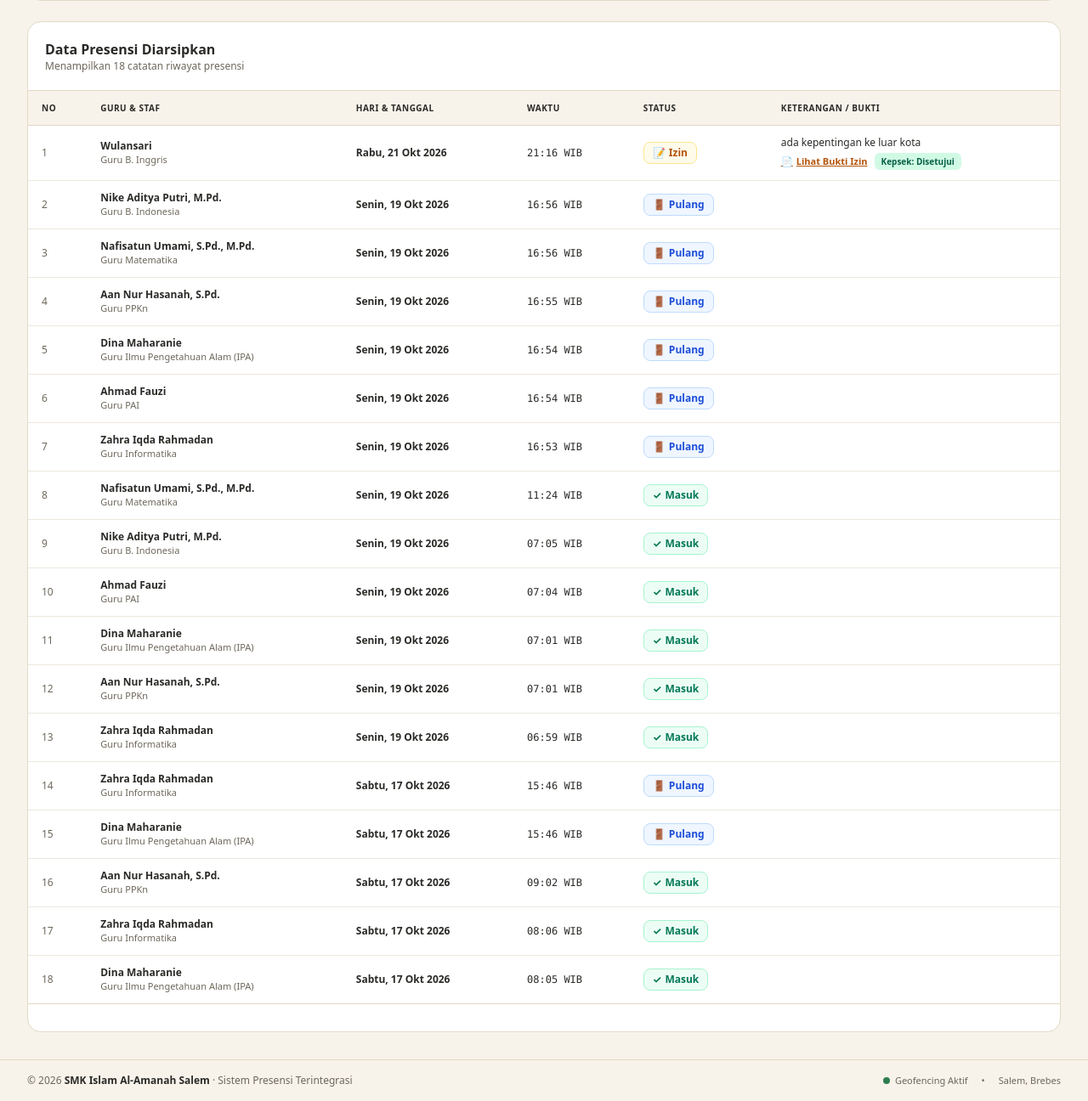
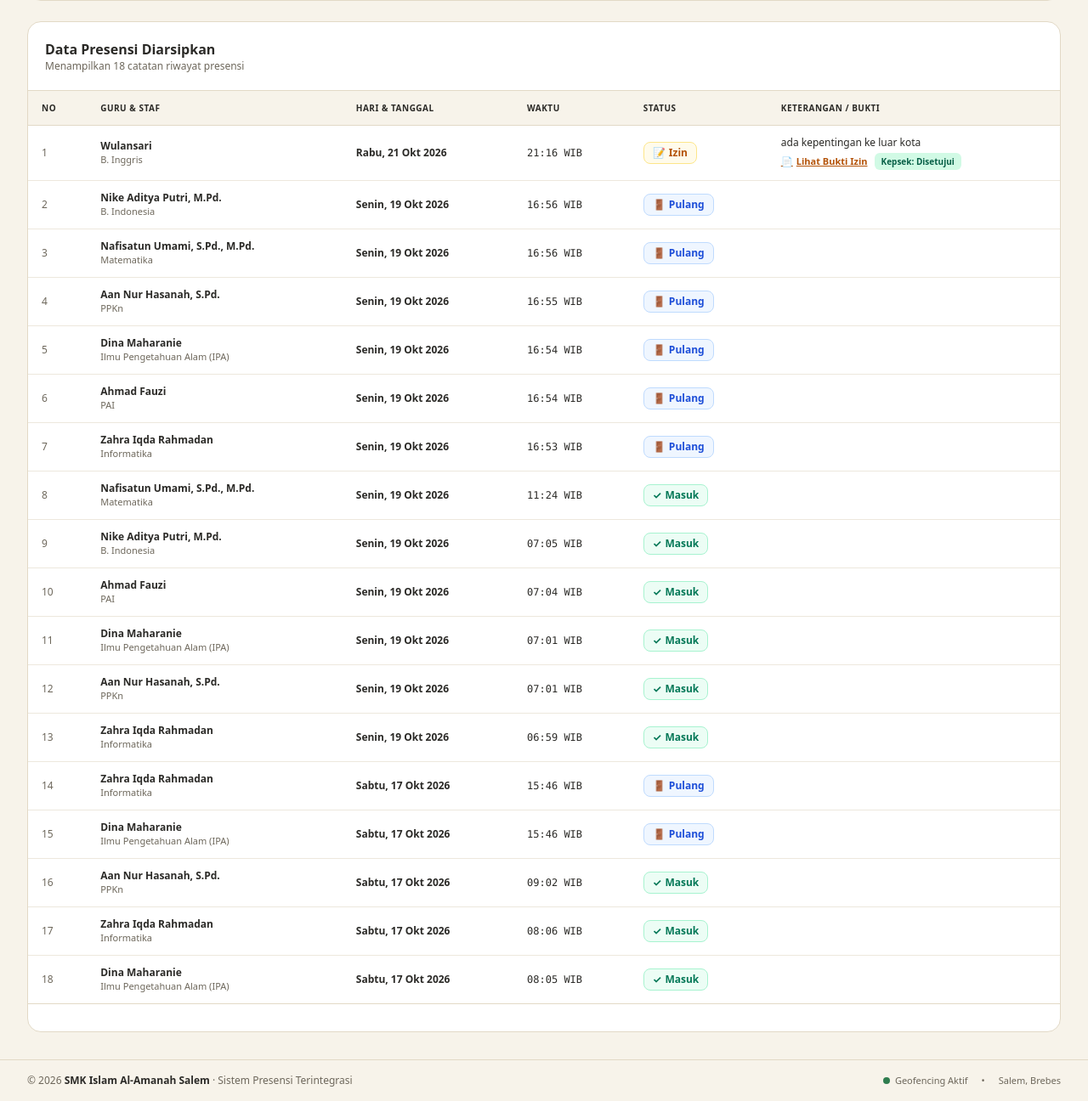
Before and after one commit to zahraiqda/presensi-guru, a Laravel app: page /admin/arsip-presensi/2 in a window 1280 px wide. Shown: the part 619-1915 px from the top of the page at 85% size. Run offline with Laravel 10, Linux system fonts and the light colour scheme; a user stored in the database is signed in; data comes from the database, SQL or seed files in the repository; style sheets or scripts are compiled from the project's sources.

Commit message:
feat: terapkan opsi 1 agar jabatan dan mata pelajaran tampil persis sesuai inputan tanpa awalan otomatis

```diff
--- a/app/Models/Guru.php
+++ b/app/Models/Guru.php
@@ -18,15 +18,11 @@ class Guru extends Model
         $val = trim((string) $this->mata_pelajaran);
 
         if (empty($val)) {
-            return 'Tenaga Pendidik / Staf';
+            return 'Guru / Staf';
         }
 
-        // Jika sudah berupa nama jabatan struktural, staf, atau berawalan Guru
-        if (preg_match('/^(guru|waka|staf|staff|kepala|kaprog|bendahara|operator|laboran|toolman|teknisi|pustakawan|penjaga|satpam|koordinator|pembina)\b/i', $val)) {
-            return $val;
-        }
-
-        return 'Guru ' . $val;
+        // Tampilkan persis apa adanya sesuai inputan/pilihan admin tanpa ditambah kata "Guru" otomatis
+        return $val;
     }
 
     public function user()
--- a/resources/views/Admin/Arsip/pdf.blade.php
+++ b/resources/views/Admin/Arsip/pdf.blade.php
@@ -336,7 +336,7 @@
                     <td class="text-center">{{ $loop->iteration }}</td>
                     <td><strong>{{ $rg->nama_guru }}</strong></td>
                     <td>
-                        {{ $rg->mata_pelajaran ? 'Guru ' . $rg->mata_pelajaran : ($rg->nip_guru ? 'NIP: ' . $rg->nip_guru : '-') }}
+                        {{ $rg->mata_pelajaran ?: ($rg->nip_guru ? 'NIP: ' . $rg->nip_guru : '-') }}
                     </td>
                     <td class="text-center">{{ $rg->hadir }} kali</td>
                     <td class="text-center">{{ $rg->izin }} kali</td>
--- a/resources/views/Admin/Arsip/show.blade.php
+++ b/resources/views/Admin/Arsip/show.blade.php
@@ -130,7 +130,7 @@
                         <div class="bg-white p-3.5 rounded-xl border border-garis/80 text-xs space-y-1.5 shadow-2xs">
                             <p class="font-bold text-teks truncate">{{ $rg->nama_guru }}</p>
                             <p class="text-[11px] text-redup">
-                                {{ $rg->mata_pelajaran ? 'Guru ' . $rg->mata_pelajaran : ($rg->nip_guru ? 'NIP: ' . $rg->nip_guru : 'Dewan Guru') }}
+                                {{ $rg->mata_pelajaran ?: ($rg->nip_guru ? 'NIP: ' . $rg->nip_guru : 'Guru / Staf') }}
                             </p>
                             <div class="flex items-center gap-3 pt-1 text-[11px]">
                                 <span class="text-emerald-700 font-bold">Hadir: {{ $rg->hadir }}</span>
@@ -230,7 +230,7 @@
                                     <td class="py-3 px-4">
                                         <div class="font-bold text-teks">{{ $item->nama_guru }}</div>
                                         <div class="text-[11px] text-redup">
-                                            {{ $item->mata_pelajaran ? 'Guru ' . $item->mata_pelajaran : ($item->nip_guru ? 'NIP: ' . $item->nip_guru : '-') }}
+                                            {{ $item->mata_pelajaran ?: ($item->nip_guru ? 'NIP: ' . $item->nip_guru : '-') }}
                                         </div>
                                     </td>
                                     <td class="py-3 px-4 whitespace-nowrap">
--- a/resources/views/Admin/dashboard.blade.php
+++ b/resources/views/Admin/dashboard.blade.php
@@ -351,7 +351,7 @@
                                             </div>
                                             <div>
                                                 <span class="block font-semibold text-teks text-sm leading-tight" x-text="g.nama"></span>
-                                                <span class="block text-[11px] text-redup mt-0.5" x-text="g.label_mapel || (g.mata_pelajaran ? 'Guru ' + g.mata_pelajaran : 'Guru / Staf')"></span>
+                                                <span class="block text-[11px] text-redup mt-0.5" x-text="g.label_mapel || g.mata_pelajaran || 'Guru / Staf'"></span>
                                             </div>
                                         </div>
                                     </td>
--- a/resources/views/Kepsek/dashboard.blade.php
+++ b/resources/views/Kepsek/dashboard.blade.php
@@ -253,7 +253,7 @@
                                             </div>
                                             <div>
                                                 <span class="block font-semibold text-teks text-sm leading-tight" x-text="g.nama"></span>
-                                                <span class="block text-[11px] text-redup mt-0.5" x-text="g.label_mapel || (g.mata_pelajaran ? 'Guru ' + g.mata_pelajaran : 'Guru / Staf')"></span>
+                                                <span class="block text-[11px] text-redup mt-0.5" x-text="g.label_mapel || g.mata_pelajaran || 'Guru / Staf'"></span>
                                             </div>
                                         </div>
                                     </td>
```
Also changed, not shown: public/mockup_opsi1_perbandingan.png (added).
